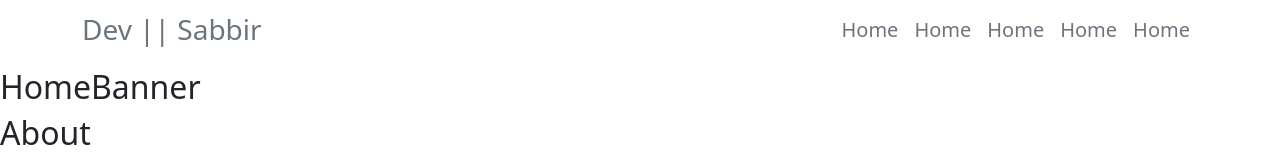
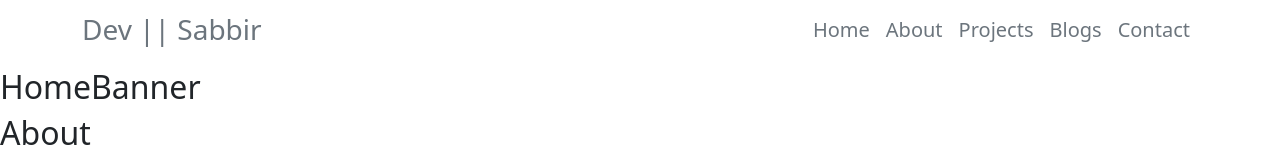
Before and after one commit to sabbirhossaindev/dev-sabbir, a React (Create React App) app: page / in a window 1280 px wide. Shown: the top 160 px of the page. Built offline with nearby package versions, Linux system fonts and the light colour scheme.

Commit message:
some added

```diff
--- a/src/Pages/Shared/Header/Header.js
+++ b/src/Pages/Shared/Header/Header.js
@@ -11,11 +11,11 @@ const Header = () => {
         <Navbar.Toggle aria-controls="responsive-navbar-nav" />
         <Navbar.Collapse id="responsive-navbar-nav">
           <Nav className="ms-auto">
-            <Nav.Link href="#features"><h5 className='text-secondary'>Home</h5></Nav.Link>
-            <Nav.Link href="#features"><h5 className='text-secondary'>Home</h5></Nav.Link>
-            <Nav.Link href="#features"><h5 className='text-secondary'>Home</h5></Nav.Link>
-            <Nav.Link href="#features"><h5 className='text-secondary'>Home</h5></Nav.Link>
-            <Nav.Link href="#features"><h5 className='text-secondary'>Home</h5></Nav.Link>
+            <Nav.Link to='/home'><h5 className='text-secondary'>Home</h5></Nav.Link>
+            <Nav.Link to='/about'><h5 className='text-secondary'>About</h5></Nav.Link>
+            <Nav.Link to='/projects'><h5 className='text-secondary'>Projects</h5></Nav.Link>
+            <Nav.Link to='/blogs'><h5 className='text-secondary'>Blogs</h5></Nav.Link>
+            <Nav.Link to='/contact'><h5 className='text-secondary'>Contact</h5></Nav.Link>
           </Nav>
         </Navbar.Collapse>
       </Container>
```
